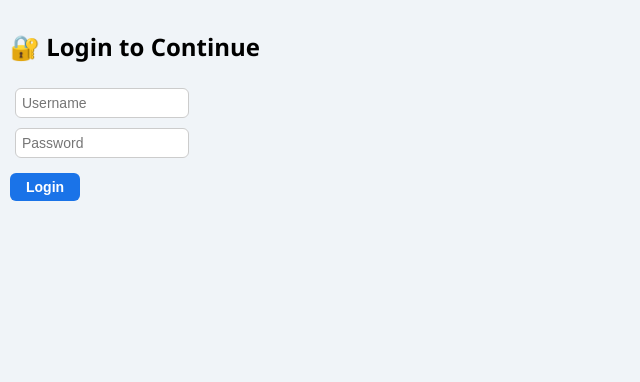
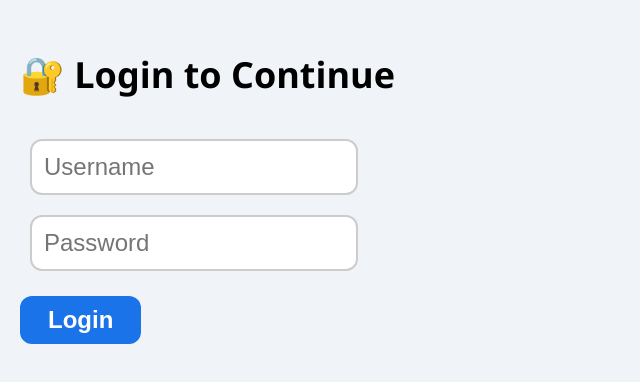
Before and after one commit to Earth27/nid-extractor, a plain HTML site: page index.html in a window 1280 px wide. Shown: the whole page, without its empty margins (0-640 px from the left). Drawn offline with Linux system fonts and the light colour scheme.

Commit message:
Update index.html

```diff
--- a/index.html
+++ b/index.html
@@ -4,42 +4,43 @@
 <head>
   <meta charset="UTF-8">
   <title>NID Extractor</title>
+
      <style>
   body {
     font-family: 'Segoe UI', sans-serif;
     background: #f0f4f8;
-      padding: 10px;
+    padding: 20px;
     margin: 0;
   }
 
   h1 {
     text-align: center;
-      font-size: 22px;
+    font-size: 44px;
     color: #1a73e8;
   }
 
   .controls {
     text-align: center;
-      margin-bottom: 10px;
+    margin-bottom: 20px;
   }
 
   input {
-      padding: 6px;
-      margin: 5px;
-      width: 160px;
-      border-radius: 6px;
-      border: 1px solid #ccc;
-      font-size: 14px;
+    padding: 12px;
+    margin: 10px;
+    width: 320px;
+    border-radius: 12px;
+    border: 2px solid #ccc;
+    font-size: 28px;
   }
 
   button {
-      padding: 6px 16px;
+    padding: 12px 32px;
     background: #1a73e8;
-      margin-top: 10px;
+    margin-top: 20px;
     color: white;
     border: none;
-      border-radius: 6px;
-      font-size: 14px;
+    border-radius: 12px;
+    font-size: 28px;
     font-weight: bold;
     cursor: pointer;
   }
@@ -50,18 +51,18 @@
 
   .section {
     background: white;
-      padding: 10px;
-      margin: 10px 0;
-      border-radius: 8px;
-      box-shadow: 0 1px 6px rgba(0, 0, 0, 0.08);
+    padding: 20px;
+    margin: 20px 0;
+    border-radius: 16px;
+    box-shadow: 0 2px 12px rgba(0, 0, 0, 0.16);
   }
 
   #results,
   #logs {
     font-family: monospace;
     white-space: pre-wrap;
-      font-size: 13px;
-      max-height: 500px;
+    font-size: 26px;
+    max-height: 1000px;
     overflow-y: auto;
   }
 
@@ -78,7 +79,33 @@
   .hidden {
     display: none;
   }
+
+  #loginSection h2 {
+    font-size: 36px;
+  }
+
+  #loginSection input {
+    font-size: 24px;
+    padding: 12px;
+    margin: 10px;
+    width: 300px;
+  }
+
+  #loginSection button {
+    font-size: 24px;
+    padding: 10px 28px;
+    margin-top: 15px;
+  }
+
+  #loginStatus {
+    font-size: 20px;
+    margin-top: 10px;
+  }
 </style>
+
+
+
+
 </head>
 
 <body>
```
Lines whose indentation alone changed are shown as unchanged.
